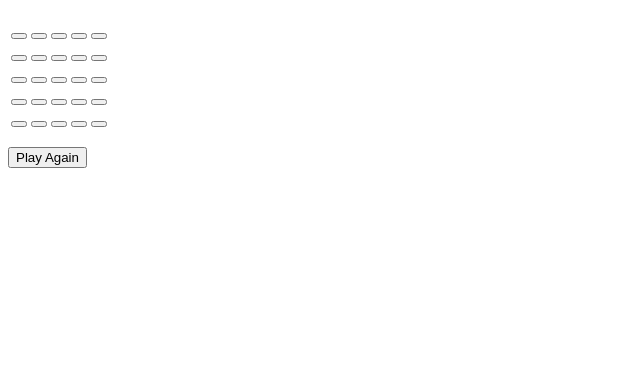
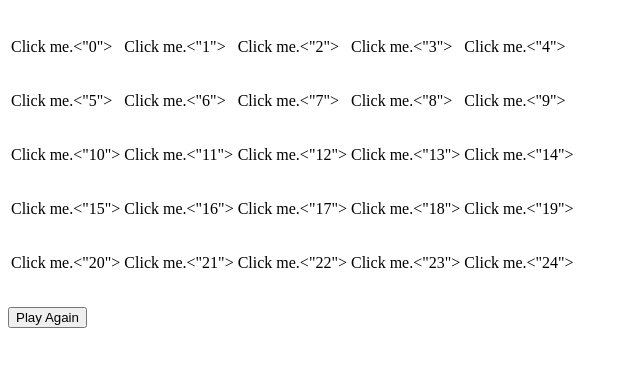
Before and after one commit to annaploeger/WebApplications, a website built with Parcel: page index.html in a window 1280 px wide. Shown: the part 61-428 px from the top of the page, without its empty margins (0-640 px from the left). Built offline with nearby package versions, Linux system fonts and the light colour scheme.

Commit message:
Error 500

```diff
--- a/tic.js
+++ b/tic.js
@@ -101,14 +101,14 @@ var buildSquares = function(state, winner) {
     /** Click on the fields */
 
     rows +=
-      '<td><button class="game-sqaure" data-id= "' +
+      '<td><p id="tic">Click me.<"' +
       id +
       '"' +
       selected +
       disabled +
       ">" +
       value +
-      "</button></td>";
+      "</element></td>";
 
     if (isLastInRow(id)) {
       rows += "</tr>";
@@ -172,7 +172,7 @@ resetBoard();
 
 /** Click function to set X or O*/
 
-document.addEventListener(
+document.getElementById("tic").addEventListener(
   "click",
   function(event) {
     if (
```
Also changed, not shown: index.html (+1 -1 lines).
